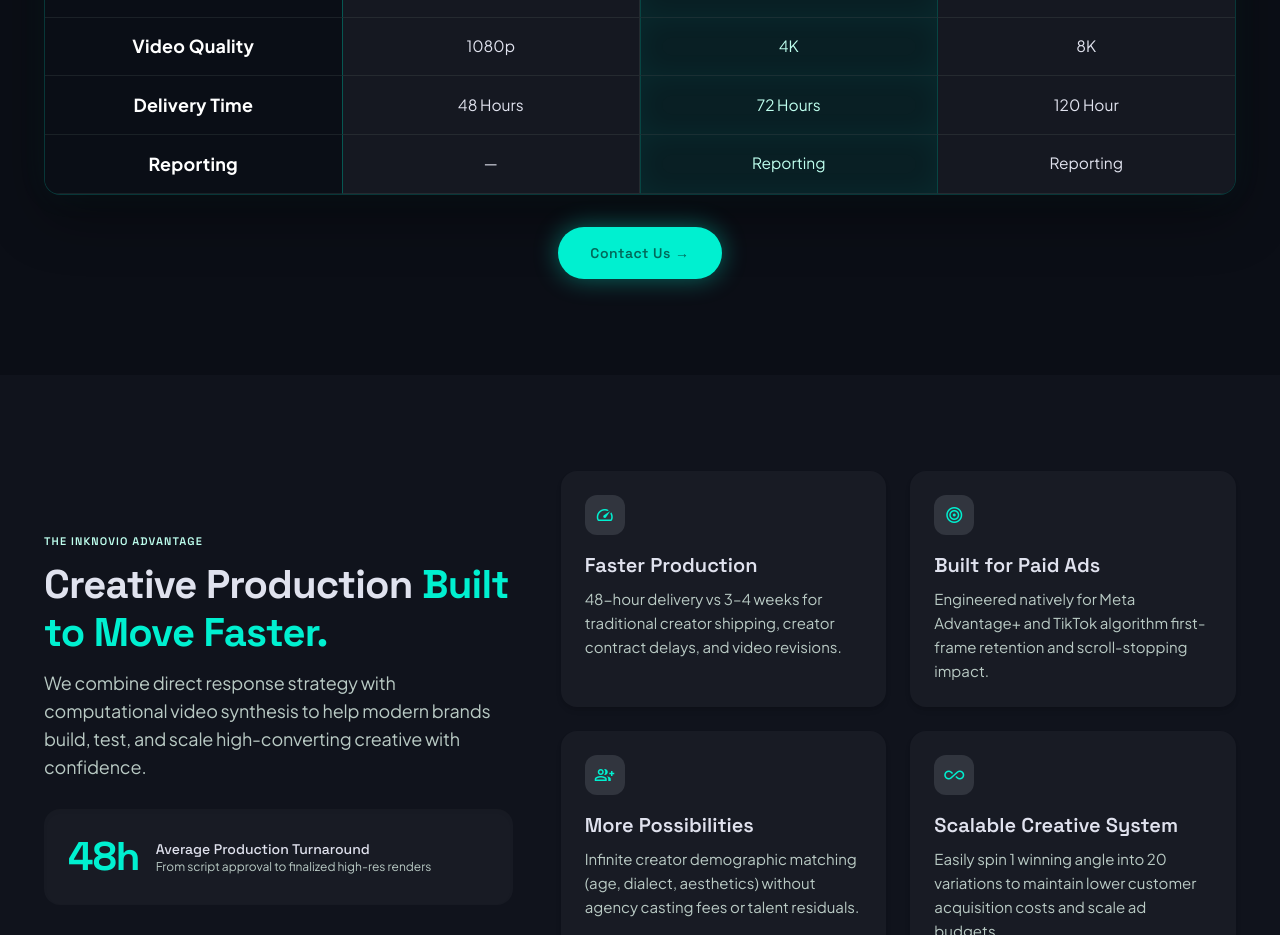
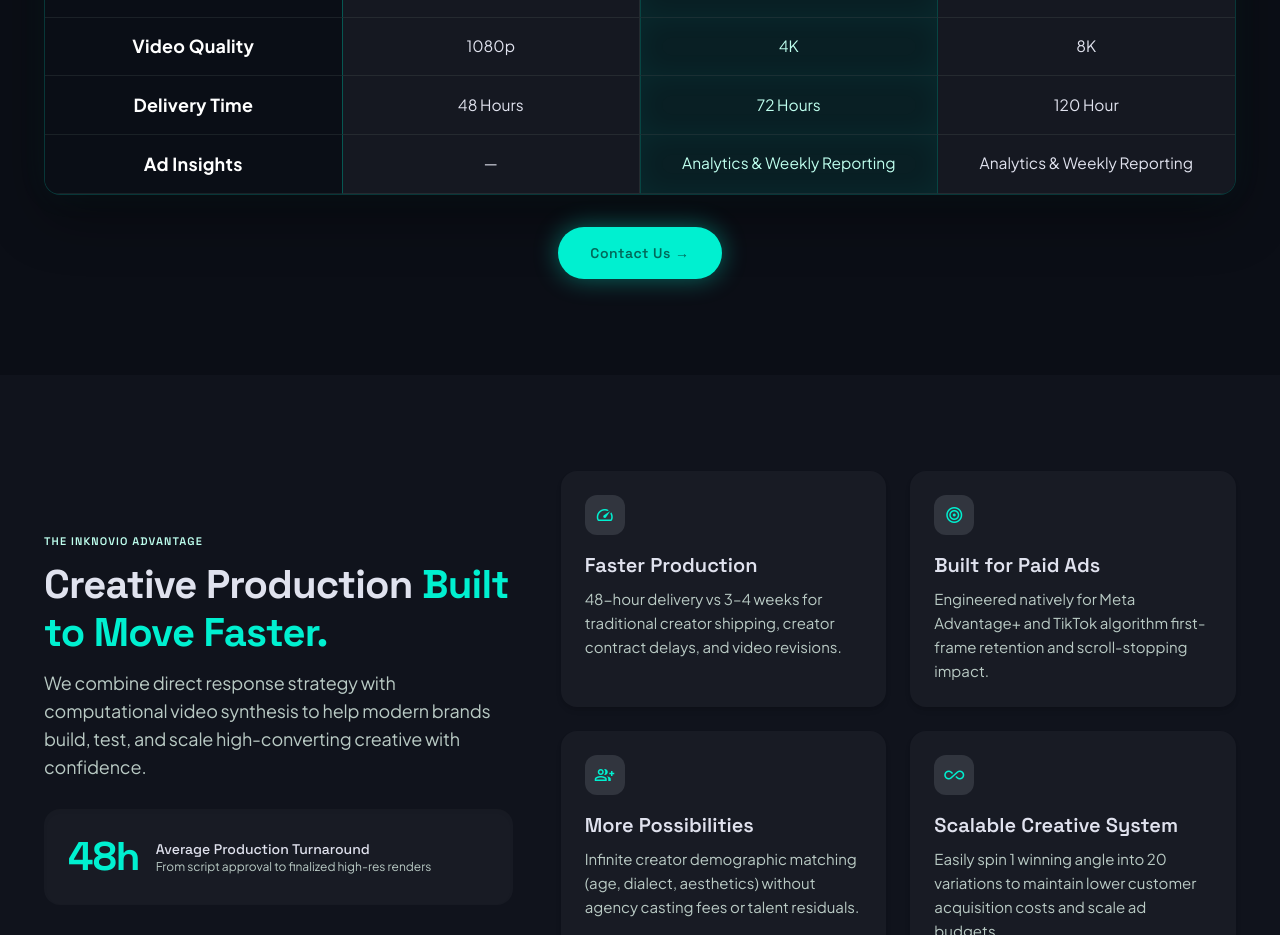
Before and after one commit to infoinknoviotech/INKNOVIO-TECH-AI-UGC, a website: page code.html in a window 1280 px wide. Shown: the part 4200-5135 px from the top of the page. Drawn offline with nearby package versions, Linux system fonts and the light colour scheme; no server answers.

Commit message:
Update package feature to Ad Insights
Co-authored-by: Copilot <223556219+Copilot@users.noreply.github.com>

```diff
--- a/code.html
+++ b/code.html
@@ -515,7 +515,7 @@ footer .connect-us-links a[href^="mailto:"] { white-space: nowrap; }
 <div class="packages-category" role="rowheader">Video Variations</div><div class="packages-value" role="cell">2 Variations per Video</div><div class="packages-value packages-standard" role="cell">4 Variations per Video</div><div class="packages-value" role="cell">6 Variations per Video</div>
 <div class="packages-category" role="rowheader">Video Quality</div><div class="packages-value" role="cell">1080p</div><div class="packages-value packages-standard" role="cell">4K</div><div class="packages-value" role="cell">8K</div>
 <div class="packages-category" role="rowheader">Delivery Time</div><div class="packages-value" role="cell">48 Hours</div><div class="packages-value packages-standard" role="cell">72 Hours</div><div class="packages-value" role="cell">120 Hour</div>
-<div class="packages-category" role="rowheader">Reporting</div><div class="packages-value" role="cell">—</div><div class="packages-value packages-standard" role="cell">Reporting</div><div class="packages-value" role="cell">Reporting</div>
+<div class="packages-category" role="rowheader">Ad Insights</div><div class="packages-value" role="cell">—</div><div class="packages-value packages-standard" role="cell">Analytics &amp; Weekly Reporting</div><div class="packages-value" role="cell">Analytics &amp; Weekly Reporting</div>
 </div>
 <div class="packages-contact"><a class="inline-flex items-center justify-center font-label-lg text-label-lg text-on-primary-container bg-primary-container hover:bg-primary-fixed hover:text-on-primary-fixed px-space-xl py-space-md rounded-full shadow-[0_0_24px_rgba(0,240,208,0.4)] hover:shadow-[0_0_36px_rgba(0,240,208,0.65)] hover:-translate-y-0.5 transition-all" href="#get-started">Contact Us →</a></div>
 </div>
```
